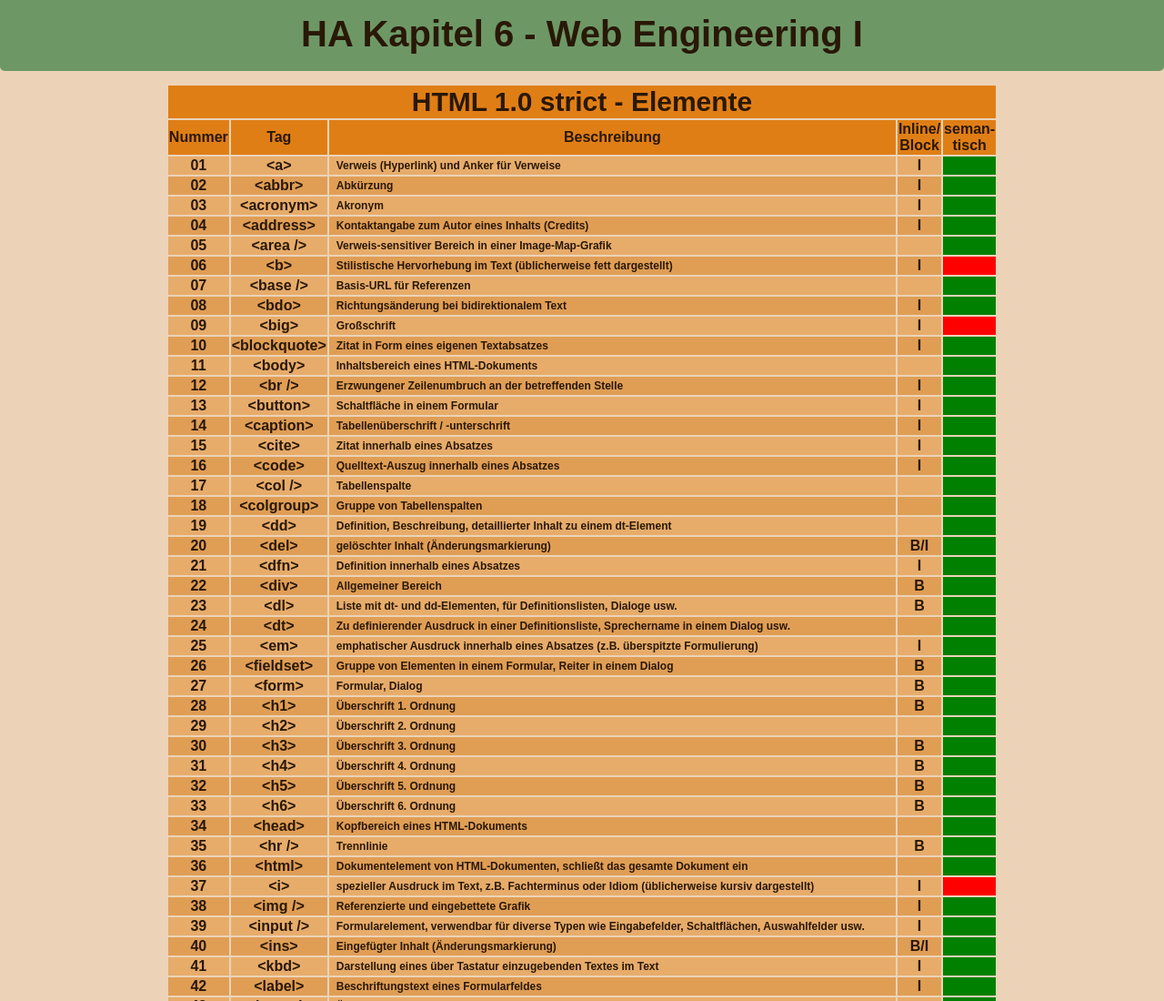
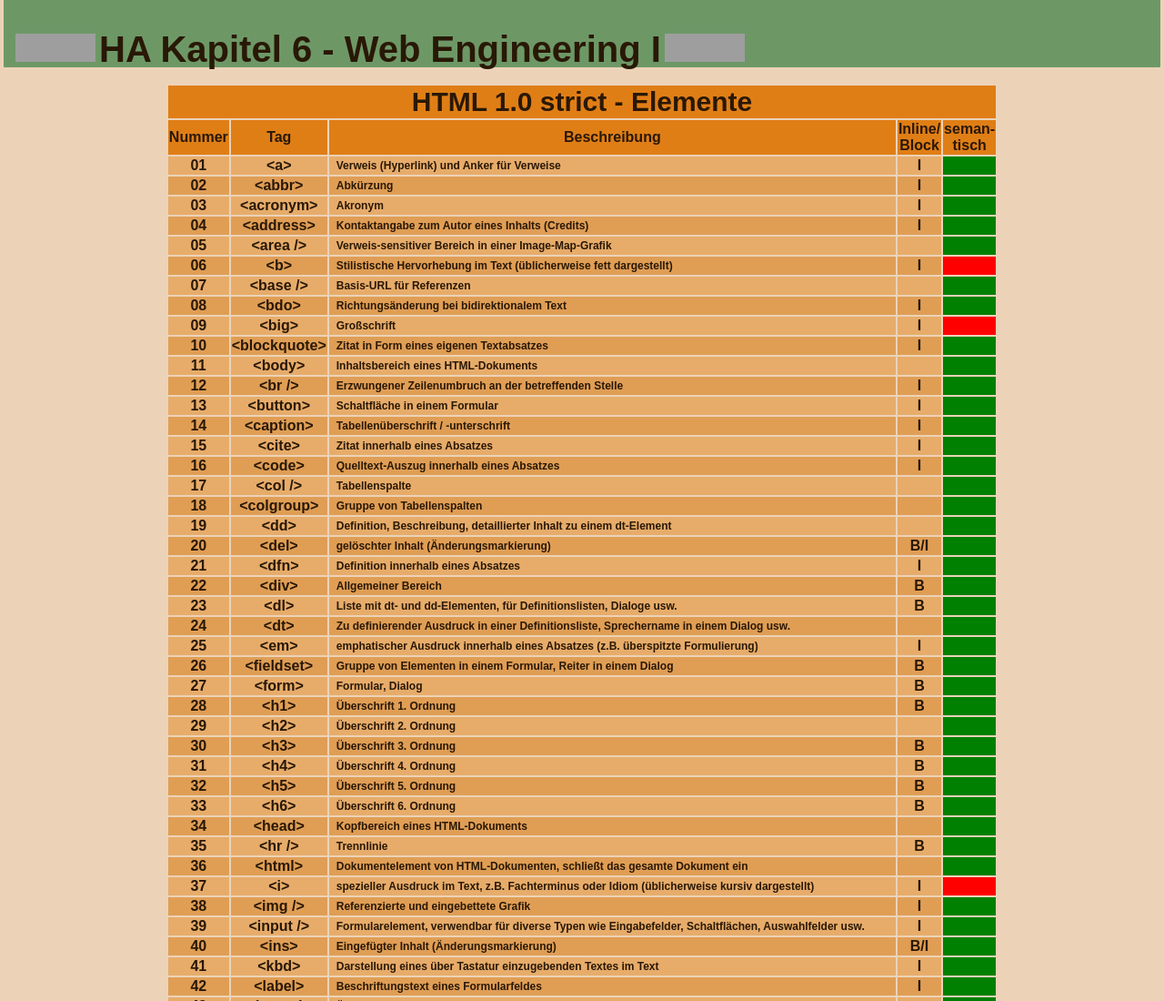
Before and after one commit to GrowingZaron/webeng13, a plain HTML site: page index.html in a window 1280 px wide. Shown: the top 1100 px of the page at 91% size. Drawn offline with Linux system fonts and the light colour scheme; grey boxes are pictures that could not be loaded.

Commit message:
Update index.html

```diff
--- a/index.html
+++ b/index.html
@@ -7,15 +7,16 @@
 <title>HA Kapitel 6</title>
 </head>
 <body>
-<div id="h1">
-<!-- <a href=""><img style="border:0;width:88px;height:31px"
+	<table id="h1" style="padding-top: 10px">
+	<tr>
+		<td style="text-align: right"><a href="http://jigsaw.w3.org/css-validator/check/referer"><img style="border:0;width:88px;height:31px"
             src="http://jigsaw.w3.org/css-validator/images/vcss"
-            alt="CSS ist valide!" /> -->
-<h1><strong>HA Kapitel 6 - Web Engineering I</strong></h1>
-<!--<a href=""><img
-      src="http://www.w3.org/Icons/valid-xhtml10" alt="Valid XHTML 1.0 Strict" height="31" width="88" /></a>-->
-</div>
-
+            alt="CSS ist valide!" /></a></td>
+		<td><h1><strong>HA Kapitel 6 - Web Engineering I</strong></h1></td>
+		<td style="text-align: left"><a href="http://validator.w3.org/check?uri=referer"><img
+      src="http://www.w3.org/Icons/valid-xhtml10" alt="Valid XHTML 1.0 Strict" height="31" width="88" /></a></td>
+	</tr>
+	</table>
 
 <div id="table"><table>
 	<thead>
```
